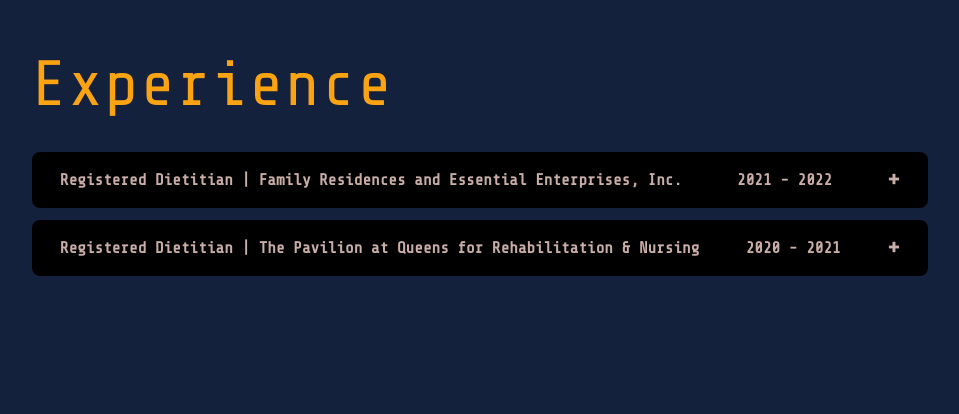
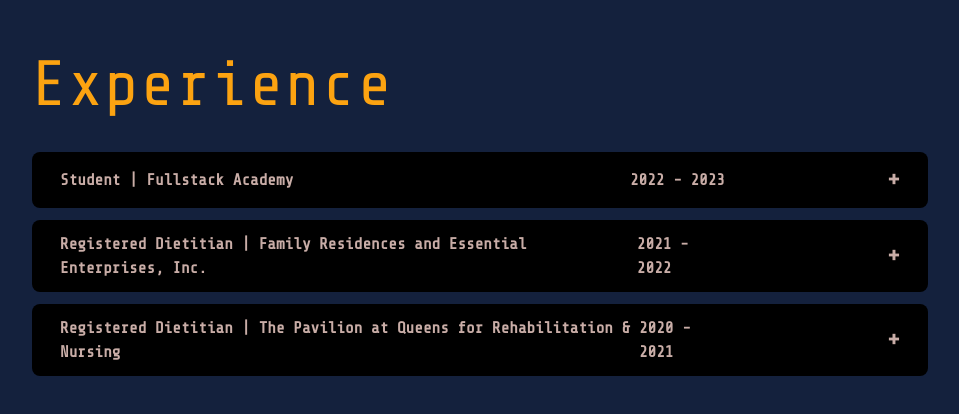
Before and after one commit to kibapika/Portfolio, a React (Create React App) app: page / in a window 1280 px wide. Shown: the part 1604-2018 px from the top of the page, without its empty margins (160-1119 px from the left). Built offline with nearby package versions, Linux system fonts and the light colour scheme.

Commit message:
edited exp

```diff
--- a/src/components/Exp.js
+++ b/src/components/Exp.js
@@ -5,10 +5,13 @@
 
   const [exp2, setExp2] = useState(false);
 
+  const [exp3, setExp3] = useState(false);
+
   const [isChecked1, setIsChecked1] = useState(false);
 
   const [isChecked2, setIsChecked2] = useState(false);
 
+  const [isChecked3, setIsChecked3] = useState(false);
 
   const handle1 = () => {
     setIsChecked1(!isChecked1);
@@ -16,12 +19,16 @@
       setIsChecked2(!isChecked2);
       setExp2(!exp2);
     }
+    if (isChecked3) {
+      setIsChecked3(!isChecked3);
+      setExp3(!exp3);
+    }
     if (!exp1) {
       setExp1(!exp1);
     } else {
       setExp1(!exp1);
     }
-  }
+  };
 
   const handle2 = () => {
     setIsChecked2(!isChecked2);
@@ -29,12 +36,33 @@
       setIsChecked1(!isChecked1);
       setExp1(!exp1);
     }
+    if (isChecked3) {
+      setIsChecked3(!isChecked3);
+      setExp3(!exp3);
+    }
     if (!exp2) {
       setExp2(!exp2);
     } else {
       setExp2(!exp2);
     }
+  };
+
+  const handle3 = () => {
+    setIsChecked3(!isChecked3);
+    if (isChecked1) {
+      setIsChecked1(!isChecked1);
+      setExp1(!exp1);
     }
+    if (isChecked2) {
+      setIsChecked2(!isChecked2);
+      setExp2(!exp2);
+    }
+    if (!exp3) {
+      setExp3(!exp3);
+    } else {
+      setExp3(!exp3);
+    }
+  };
 
   return (
     <div
@@ -55,29 +83,85 @@
           fontSize: "1.25vw",
           fontFamily: "Share Tech Mono",
         }}
+        for="check3"
+      >
+        <div
+          className="flex flex-row justify-between items-center"
+          style={{
+            width: "665px",
+          }}
+        >
+          <span>Student | Fullstack Academy</span>
+          <span>2022 - 2023</span>
+        </div>
+        {!exp3 ? (
+          <span className="text-2xl">+</span>
+        ) : (
+          <span className="text-2xl">-</span>
+        )}
+      </label>
+
+      <input
+        id="check3"
+        type="checkbox"
+        checked={isChecked3}
+        onChange={handle3}
+      />
+
+      <div className="test3" style={{ width: "70vw" }}>
+        <p className="bg-[#4A4E69] mt-3 p-3 rounded-lg text-[#C9ADA7]">
+          ▷ Intensive 19-weeks immersive software engineering coding bootcamp
+          <br></br>
+          <br></br>▷ Hands-on learning with daily projects and pair-programming
+          <br></br>
+          <br></br>▷ Focused on front-end and back-end web-development
+        </p>
+      </div>
+
+      {/* ------------------------------------------------------------------------ */}
+
+      <label
+        className="flex flex-row justify-between items-center py-3 px-7 mt-3 rounded-lg font-bold text-[#C9ADA7] bg-[#000000] cursor-pointer hover:text-[#E5E5E5] hover:bg-[#161a1d] hover:duration-200"
+        style={{
+          width: "70vw",
+          fontSize: "1.25vw",
+          fontFamily: "Share Tech Mono",
+        }}
         for="check1"
+      >
+        <div
+          className="flex flex-row justify-between items-center"
+          style={{
+            width: "665px",
+          }}
         >
           <span>
             Registered Dietitian | Family Residences and Essential Enterprises,
             Inc.
           </span>
           <span>2021 - 2022</span>
-        {!exp1 ? ( <span className="text-2xl">+</span>) :
-        (<span className="text-2xl">-</span>)}
+        </div>
+        {!exp1 ? (
+          <span className="text-2xl">+</span>
+        ) : (
+          <span className="text-2xl">-</span>
+        )}
       </label>
 
-      <input id="check1" type="checkbox" checked={isChecked1}
-      onChange={handle1}/>
+      <input
+        id="check1"
+        type="checkbox"
+        checked={isChecked1}
+        onChange={handle1}
+      />
 
-      <div
-      className="test1">
+      <div className="test1">
         <p className="bg-[#4A4E69] mt-3 p-3 rounded-lg text-[#C9ADA7]">
-        ▷ Traveled to 50+group homes throughout New York to provide
-            outpatient care to approximately 12 individuals with special needs
-            per week
+          ▷ Traveled to 50+group homes throughout New York to provide outpatient
+          care to approximately 12 individuals with special needs per week
           <br></br>
-            <br></br>▷ Reviewed charts in order to conduct outpatient visits
-            based on patient specific nutrition needs
+          <br></br>▷ Reviewed charts in order to conduct outpatient visits based
+          on patient specific nutrition needs
           <br></br>
           <br></br>▷ Conducted in-service and nutrition demos (e.g diabetic
           dietary guidelines, food safety) to nurses, behavioral specialists,
@@ -99,27 +183,41 @@
         }}
         for="check2"
       >
+        <div
+          className="flex flex-row justify-between items-center"
+          style={{
+            width: "665px",
+          }}
+        >
           <span>
-        Registered Dietitian | The Pavilion at Queens for Rehabilitation & Nursing
+            Registered Dietitian | The Pavilion at Queens for Rehabilitation &
+            Nursing
           </span>
           <span>2020 - 2021</span>
-        {!exp2 ? ( <span className="text-2xl">+</span>) :
-        (<span className="text-2xl">-</span>)}
+        </div>
+        {!exp2 ? (
+          <span className="text-2xl">+</span>
+        ) : (
+          <span className="text-2xl">-</span>
+        )}
       </label>
 
-      <input id="check2" type="checkbox" checked={isChecked2}
-      onChange={handle2}/>
+      <input
+        id="check2"
+        type="checkbox"
+        checked={isChecked2}
+        onChange={handle2}
+      />
 
-      <div
-      className="test2">
+      <div className="test2">
         <p className="bg-[#4A4E69] mt-3 p-3 rounded-lg text-[#C9ADA7]">
           ▷ Reviewed and monitored the 90+ residents’ nutritional status,
           prescribed therapeutic diets, and developed care plans within the
           long-term nursing and short-term rehabilitation settings
           <br></br>
-            <br></br>▷ Oversaw the tracheostomy and ventilator floors
-            specializing in tube feedings (40+ resident’s) in addition to
-            general residents’ floors
+          <br></br>▷ Oversaw the tracheostomy and ventilator floors specializing
+          in tube feedings (40+ resident’s) in addition to general residents’
+          floors
           <br></br>
           <br></br>▷ Mentored dietetic interns from multiple programs
           <br></br>
@@ -132,7 +230,6 @@
           nutritional data
         </p>
       </div>
-
     </div>
   );
 };
--- a/src/index.css
+++ b/src/index.css
@@ -167,3 +167,17 @@
 input:checked + .test2 {
   height: 350px;
 }
+
+#check3 {
+  display: none;
+}
+
+.test3 {
+  -webkit-transition: height .5s ease;
+  height: 0;
+  overflow: hidden;
+}
+
+input:checked + .test3 {
+  height: 158px;
+}
```
Lines whose indentation alone changed are shown as unchanged.
